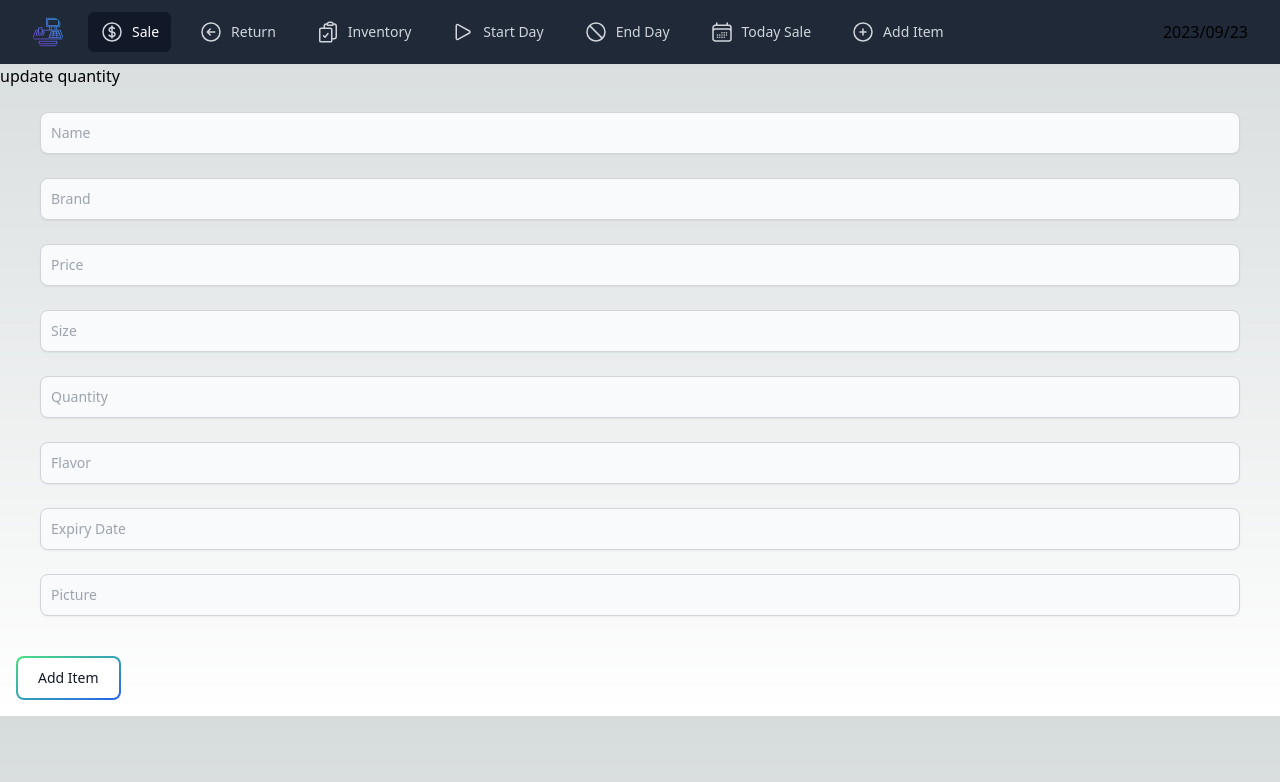
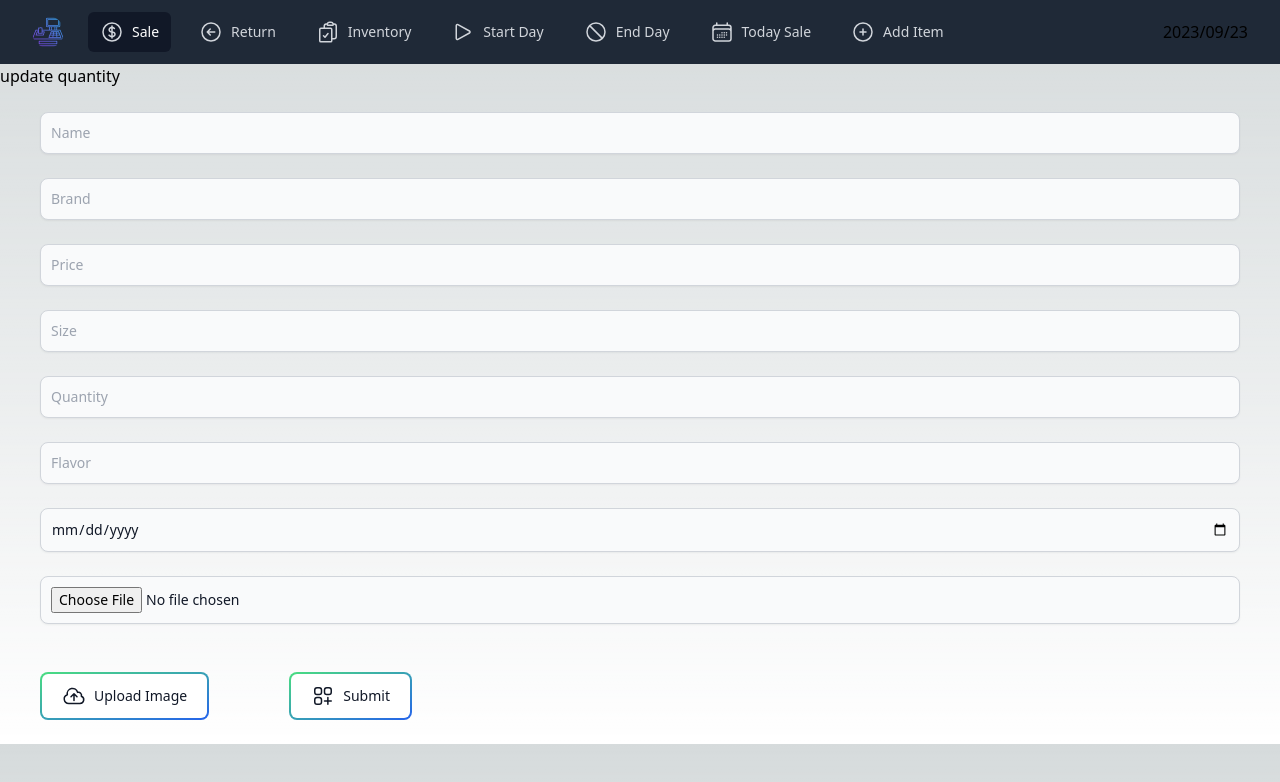
Before and after one commit to anas599/Supplement-register, a Next.js app: page /addItem in a window 1280 px wide. Shown: the top 782 px of the page. Built offline with nearby package versions, Linux system fonts and the light colour scheme.

Commit message:
update add item component to have s3 and toastify

```diff
--- a/app/addItem/page.tsx
+++ b/app/addItem/page.tsx
@@ -1,7 +1,21 @@
 'use client';
+import Image from 'next/image';
 import { useState, useEffect } from 'react';
 import dateISO8601 from '../functions/dateiso-8601';
 import InputProp from '../component/inputProp';
+import SubmitBTN from '../component/submitBTN';
+import AWS from 'aws-sdk';
+import UploadBTN from '../component/UploadBtn';
+import 'react-toastify/dist/ReactToastify.css';
+
+import { toast, ToastContainer } from 'react-toastify';
+
+// import UploadS3 from '../aws/page';
+interface File {
+  name: string;
+  body: any;
+}
+
 const AddForm = () => {
   const [name, setName] = useState('');
   const [brand, setBrand] = useState('');
@@ -12,6 +26,7 @@ const AddForm = () => {
   const [expiryDate, setExpiryDate] = useState('');
   const [picture, setPicture] = useState('');
 
+  const [imageURL, setImageURL] = useState('');
   const postData = async (event: any) => {
     event.preventDefault();
 
@@ -23,7 +38,7 @@ const AddForm = () => {
       quantity: parseInt(quantity),
       flavor: flavor,
       expiry: dateISO8601(expiryDate),
-      // picture: 'picture',
+      picture: url,
       author: 1, // assuming the author is a user with id 1
     };
 
@@ -38,6 +53,18 @@ const AddForm = () => {
           body: JSON.stringify(itemData),
         },
       );
+      if (response.ok) {
+        toast.success('Item added successfully to the inventory! ', {
+          position: 'top-center',
+          autoClose: 5000,
+          hideProgressBar: false,
+          closeOnClick: true,
+          pauseOnHover: true,
+          draggable: true,
+          progress: undefined,
+          theme: 'dark',
+        });
+      }
       const bodyText = await response.text();
       try {
         const json = JSON.parse(bodyText);
@@ -52,6 +79,7 @@ const AddForm = () => {
       console.error('An error occurred while posting', e);
     }
   };
+
   const dataArray = [
     {
       name: 'name',
@@ -109,25 +137,98 @@ const AddForm = () => {
       type: 'date',
       required: true,
     },
-    {
-      name: 'picture',
-      value: picture,
-      label: 'Picture',
-      onChange: (e: any) => setPicture(e.target.value),
-      type: 'file',
-      required: false,
-    },
+    // {
+    //   name: 'picture',
+    //   value: imageURL,
+    //   label: 'Picture',
+    //   onChange: (handleFileChange),
+    //   type: 'file',
+    //   required: false,
+    // },
   ];
+  // S3 upload
+  const [file, setFile] = useState<File | null>(null);
+  const [url, setUrl] = useState<string>('');
+  // Function to upload file to s3
+  const uploadFile = async () => {
+    AWS.config.update({
+      accessKeyId: process.env.AWS_ACCESS_KEY_ID!,
+      secretAccessKey: process.env.AWS_SECRET_ACCESS_KEY!,
+    });
+    const s3 = new AWS.S3({
+      params: { Bucket: process.env.AWS_BUCKET_NAME! },
+      region: process.env.AWS_REGION!,
+    });
+
+    // Files Parameters
+
+    const params = {
+      Bucket: process.env.AWS_BUCKET_NAME!,
+      Key: file?.name,
+
+      Body: file?.body,
+    };
+    // Uploading file to s3
+    var upload = s3
+      .putObject(params)
+      .on('httpUploadProgress', (evt) => {
+        console.log(
+          'Uploading ' +
+            parseInt(((evt.loaded * 100) / evt.total).toString()) +
+            '%',
+        );
+      })
+      .promise();
+    const trimmedName = file?.name.replace(' ', '+');
+    await upload
+      .then((data: AWS.S3.PutObjectOutput) => {
+        setUrl(
+          `https://${process.env.AWS_BUCKET_NAME}.s3.${process.env.AWS_REGION}.amazonaws.com/${trimmedName}`,
+        );
+        console.log(`File uploaded successfully at ${url}`);
+
+        toast.success('File uploaded successfully.', {
+          position: 'top-center',
+          autoClose: 5000,
+          hideProgressBar: false,
+          closeOnClick: true,
+          pauseOnHover: true,
+          draggable: true,
+          theme: 'dark',
+        });
+      })
+      .catch((err: AWS.AWSError) => {
+        console.log(err);
+        alert('Error uploading file.');
+      });
+  };
+  // Function to handle file and store it to file state
+  const handleFileChange = (e: React.ChangeEvent<HTMLInputElement>) => {
+    const file = e.target.files![0];
+    setFile({ name: file.name, body: file });
+  };
+  // s3 upload end
   return (
     <>
+      <ToastContainer
+        position="top-center"
+        autoClose={5000}
+        hideProgressBar={false}
+        newestOnTop={false}
+        closeOnClick
+        rtl={false}
+        pauseOnFocusLoss
+        draggable
+        pauseOnHover
+        theme="dark"
+      />
       <div>update quantity</div>
-
       <form onSubmit={postData}>
         {dataArray.map((item) => (
           <InputProp
             key={item.name}
             label={item.label}
-            type="text"
+            type={item.type}
             id={item.name}
             placeholder={item.label}
             value={item.value}
@@ -135,15 +236,23 @@ const AddForm = () => {
             required={item.required}
           />
         ))}
-        <button
-          type="submit"
-          className="relative inline-flex items-center justify-center p-0.5 m-4 overflow-hidden text-sm font-medium text-gray-900 rounded-lg group bg-gradient-to-br from-green-400 to-blue-600 group-hover:from-green-400 group-hover:to-blue-600 hover:text-white dark:text-white focus:ring-4 focus:outline-none focus:ring-green-200 dark:focus:ring-green-800"
-        >
-          <span className="relative px-5 py-2.5 transition-all ease-in duration-75 bg-white dark:bg-gray-900 rounded-md group-hover:bg-opacity-0">
-            Add Item
-          </span>
-        </button>
+        {imageURL ? (
+          <Image src={imageURL} alt="Uploaded Image" width={200} height={200} />
+        ) : (
+          <InputProp
+            label="Picture"
+            type="file"
+            id="picture"
+            placeholder="picture"
+            onChange={handleFileChange}
+            required={false}
+          />
+        )}
+
+        <UploadBTN onClick={uploadFile} text="Upload Image" />
+        <SubmitBTN />
       </form>
+      {/* <button onClick={uploadFile}>Upload</button> */}
     </>
   );
 };
```
